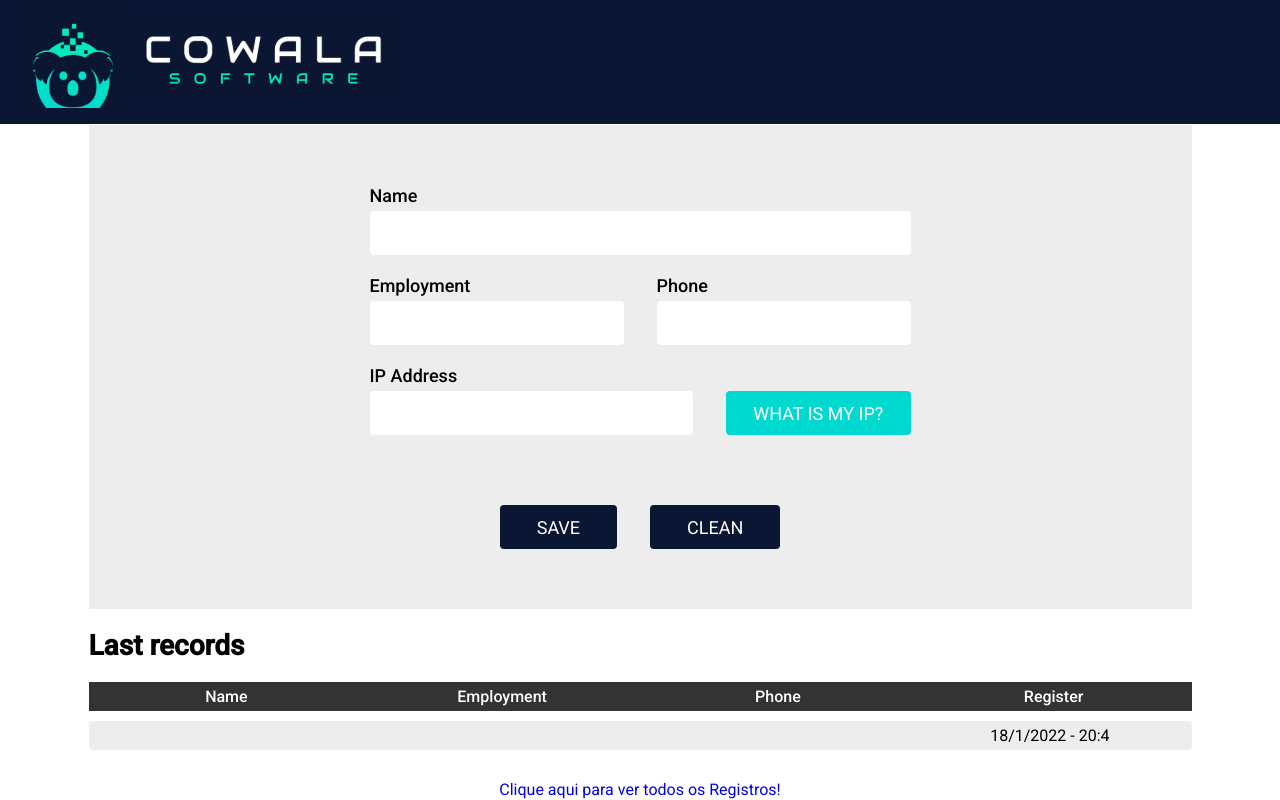
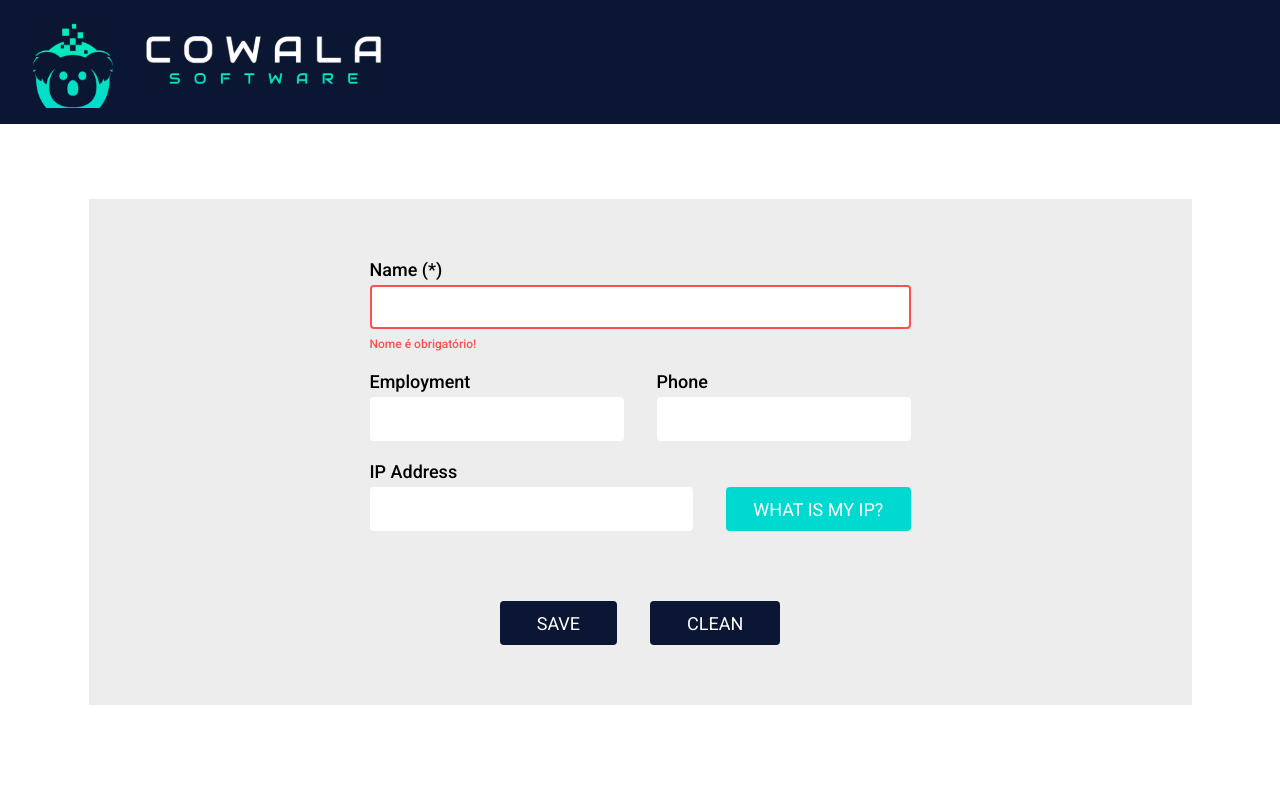
Before and after one commit to d0ugui/cowala, a React (Create React App) app in the folder front-end/: page / in a window 1280 px wide. Both pictures are taken after typing "Sample", "Sample", "Sample" into the empty fields and a click on the button "CLEAN". Built offline with nearby package versions, Linux system fonts and the light colour scheme.

Commit message:
creating formGroup for show errors

```diff
--- a/front-end/src/components/Form/index.js
+++ b/front-end/src/components/Form/index.js
@@ -10,15 +10,35 @@ import dateFormat from '../../utils/dateFormat';
 import delay from '../../utils/delay';
 
 import { ContentForm, LabelField, GridContent, ButtonGroup } from './styles';
+import { FormGroup } from '../FormGroup';
 
 export function Form() {
   const [name, setName] = useState('');
   const [employment, setEmployment] = useState('');
   const [phone, setPhone] = useState('');
   const [ip, setMyIp] = useState('');
+  const [errors, setErrors] = useState([]);
 
   const { devs, setDevs, setIsLoading } = useContext(UserContext);
 
+  function handleNameChange(e) {
+    setName(e.target.value);
+
+    if (!e.target.value) {
+      setErrors((prevState) => [
+        ...prevState,
+        { field: 'name', message: 'Nome é obrigatório!'},
+      ]);
+    } else {
+      setErrors((prevState) => prevState.filter(
+        (error) => error.field !== 'name',
+      ));
+    }
+  }
+
+  function handlePhoneChange(e) {
+    setPhone(formatPhone(e.target.value));
+  }
 
   function handleMyIp(e) {
     e.preventDefault();
@@ -33,12 +53,16 @@ export function Form() {
       })
   }
 
-  function handlePhoneChange(e) {
-    setPhone(formatPhone(e.target.value));
-  }
-
   async function handleSubmit(e) {
     e.preventDefault();
+
+    if (errors.length > 0 || name === '') {
+      setErrors((prevState) => [
+        ...prevState,
+        { field: 'name', message: 'Nome é obrigatório!'},
+      ]);
+      return;
+    }
 
     setIsLoading(true);
 
@@ -76,41 +100,55 @@ export function Form() {
     await delay(2000);
   }
 
+  function getErrorMessageByFieldName(fieldName) {
+    return errors.find((error) => error.field === fieldName)?.message;
+  }
+
   return (
     <ContentForm onSubmit={handleSubmit}>
       <LabelField>
-        Name
+        Name (*)
+       <FormGroup error={getErrorMessageByFieldName('name')}>
           <Input
+            error={getErrorMessageByFieldName('name')}
             value={name}
-          onChange={(e) => setName(e.target.value)}
+            onChange={handleNameChange}
           />
+       </FormGroup>
       </LabelField>
 
       <GridContent>
         <LabelField>
           Employment
+          <FormGroup>
             <Input
               value={employment}
               onChange={(e) => setEmployment(e.target.value)}
             />
+          </FormGroup>
         </LabelField>
+
         <LabelField>
           Phone
+          <FormGroup>
             <Input
               value={phone}
               onChange={handlePhoneChange}
               maxLength={15}
             />
+          </FormGroup>
         </LabelField>
       </GridContent>
 
       <GridContent minus>
         <LabelField>
           IP Address
+          <FormGroup>
             <Input
               value={ip}
               disabled
             />
+          </FormGroup>
         </LabelField>
         <LabelField btn="true">
           <Button onClick={handleMyIp}>What is my IP?</Button>
--- /dev/null
+++ b/front-end/src/components/FormGroup/index.js
@@ -0,0 +1,10 @@
+import { Container } from './styles';
+
+export function FormGroup({ children, error}) {
+  return (
+    <Container>
+      {children}
+      {error && <small>{error}</small>}
+    </Container>
+  );
+}
--- /dev/null
+++ b/front-end/src/components/FormGroup/styles.js
@@ -0,0 +1,12 @@
+import styled from 'styled-components';
+
+export const Container = styled.div`
+  width: 100%;
+
+  small {
+    color: #FC5050;
+    font-size: 12px;
+    display: block;
+    margin-top: 8px;
+  }
+`;
--- a/front-end/src/components/Input.js
+++ b/front-end/src/components/Input.js
@@ -1,6 +1,7 @@
-import styled from 'styled-components';
+import styled, { css } from 'styled-components';
 
 export default styled.input`
+  width: 100%;
   height: 44px;
   padding: 0 16px;
 
@@ -19,4 +20,9 @@ export default styled.input`
   &:focus {
     border: 2px solid  #0A1633;
   }
+
+  ${({ error }) => error && css`
+    color: #FC5050;
+    border-color: #FC5050 !important;
+  `}
 `;
```
Lines whose indentation alone changed are shown as unchanged.
